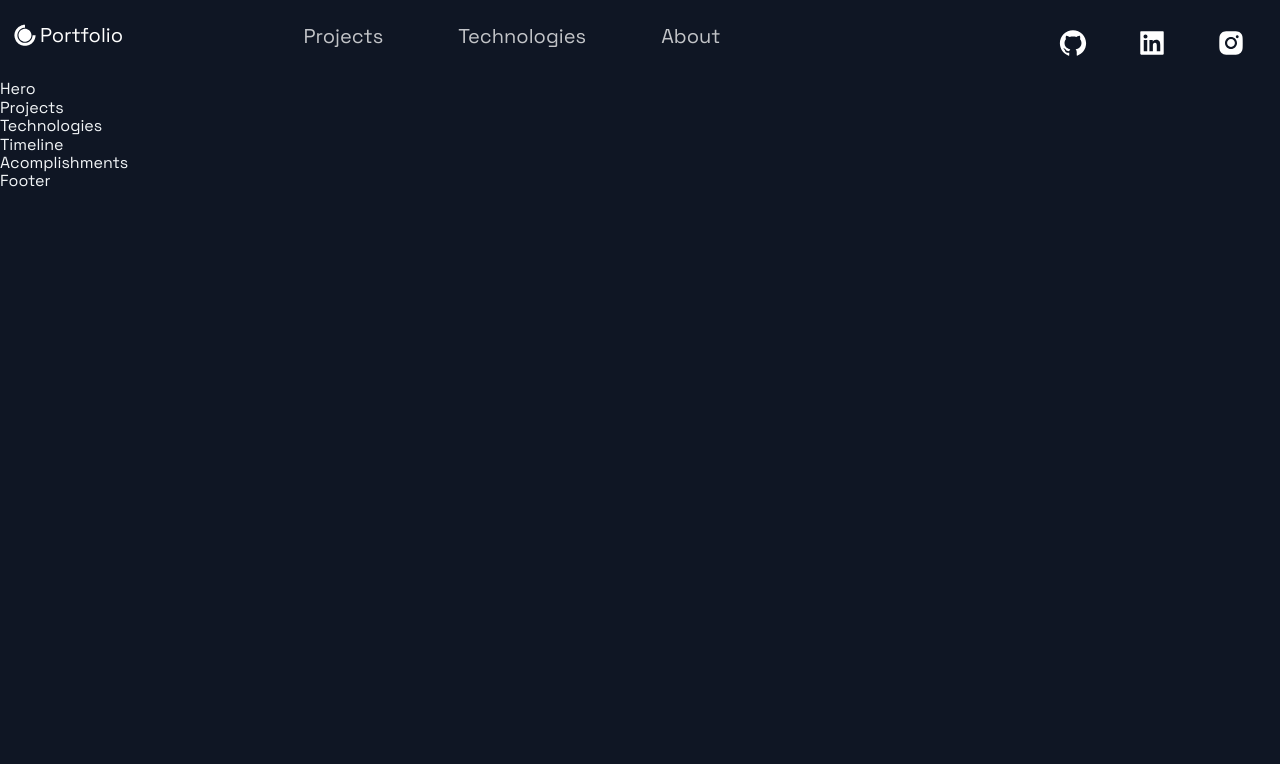
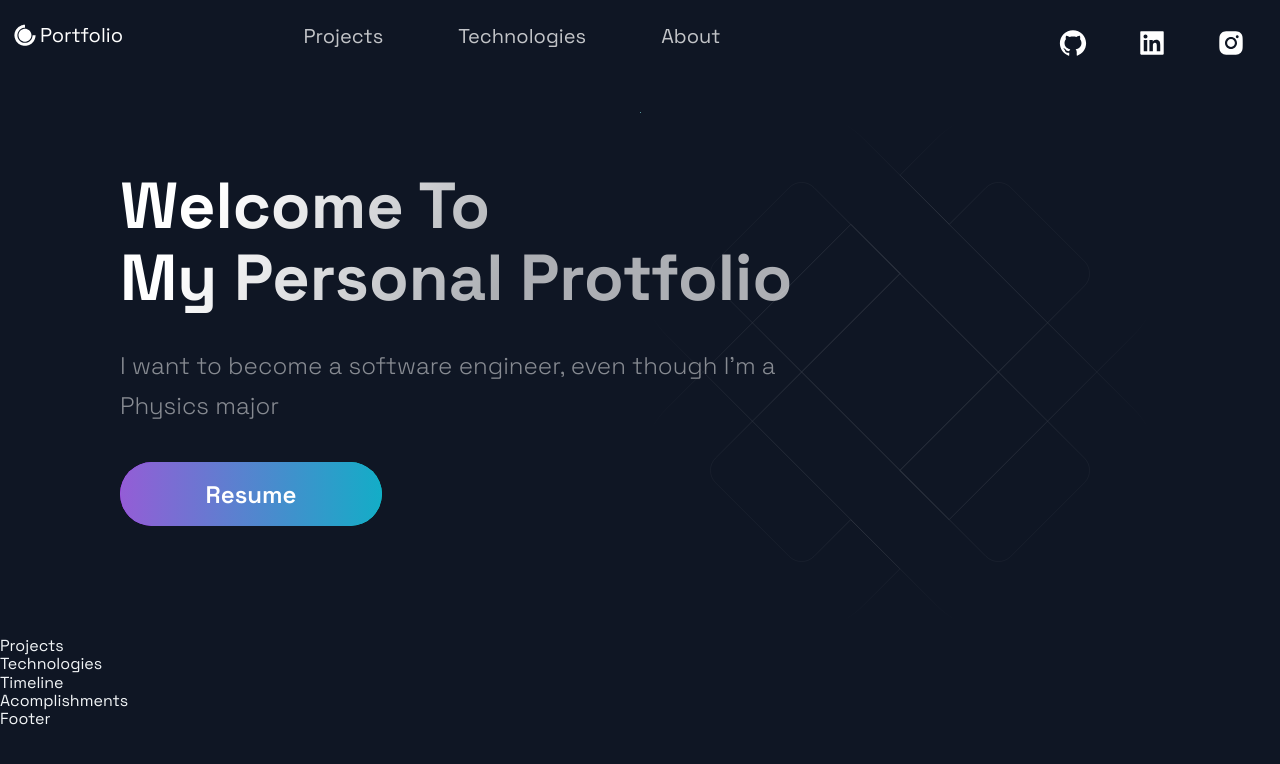
Before and after one commit to Quantum-Impulse/portfolio_website-STARTER, a Next.js app: page / in a window 1280 px wide. Shown: the top 764 px of the page. Built offline with nearby package versions, Linux system fonts and the light colour scheme.

Commit message:
adding stuff to hero and added animation to it

```diff
--- a/src/components/Hero/Hero.js
+++ b/src/components/Hero/Hero.js
@@ -4,10 +4,23 @@ import { Section, SectionText, SectionTitle } from '../../styles/GlobalComponent
 import Button from '../../styles/GlobalComponents/Button';
 import { LeftSection } from './HeroStyles';
 
-const Hero = (props) => (
-  <div>
-    Hero
-  </div>
+const Hero = () => (
+  <Section row nopadding>
+    <LeftSection>
+
+      <SectionTitle main center>
+        Welcome To <br />
+        My Personal Protfolio
+      </SectionTitle>
+
+      <SectionText>
+        I want to become a software engineer, even though I'm a Physics major
+      </SectionText>
+
+      <Button onCLick={() => window.location = 'https://github.com/Quantum-Impulse'}>Resume</Button>
+
+    </LeftSection>
+  </Section>
 );
 
 export default Hero;
--- a/src/pages/index.js
+++ b/src/pages/index.js
@@ -10,10 +10,10 @@ import { Section } from '../styles/GlobalComponents';
 const Home = () => {
   return (
     <Layout>
-      {/* <Section grid> */}
+      <Section grid>
         <Hero />
-        {/* <BgAnimation /> */}
-      {/* </Section> */}
+        <BgAnimation />
+      </Section>
       <Projects />
       <Technologies />
       <Timeline />
```
